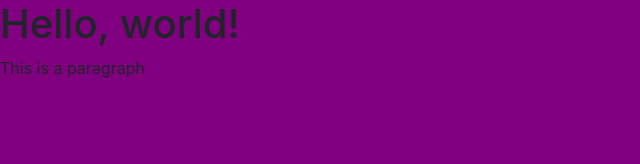
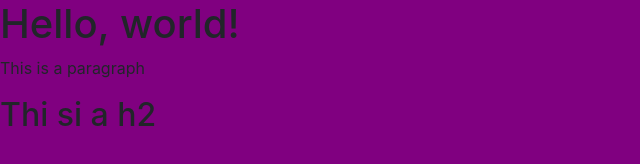
Before and after one commit to decpk/_TRAKAWEB-starter-pack, a website: page index.html in a window 1280 px wide. Shown: the whole page, without its empty margins (0-640 px from the left). Drawn offline with nearby package versions, Linux system fonts and the light colour scheme; files that its build step writes are made by us from their sources.

Commit message:
Git profile changed test

```diff
--- a/index.html
+++ b/index.html
@@ -17,6 +17,7 @@
 
     <h1>Hello, world!</h1>
     <p>This is a paragraph</p>
+    <h2>Thi si a h2</h2>
 
 
 
```
